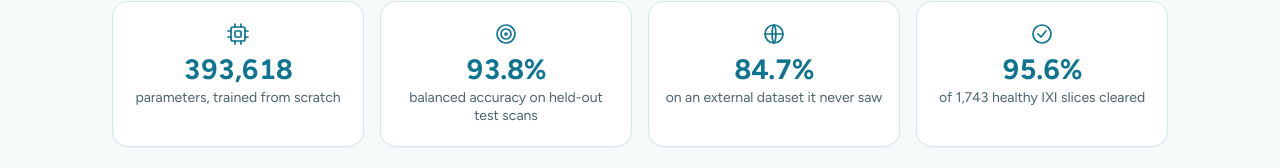
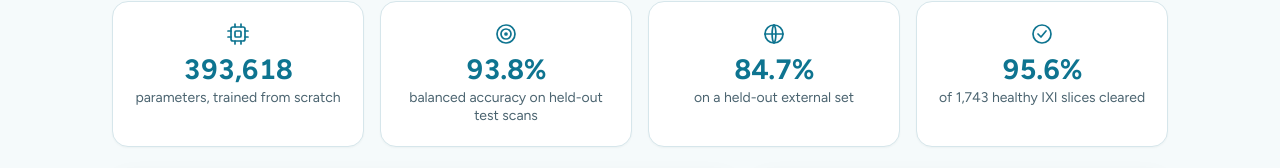
Before and after one commit to EthanAkahoshi/MRI_Brain_Tumor, a plain HTML site: page webapp/static/index.html in a window 1280 px wide. Shown: the part 319-487 px from the top of the page. Drawn offline with Linux system fonts and the light colour scheme; no server answers.

Commit message:
Add README with results, screenshots and setup; clarify external-set tile

```diff
--- a/webapp/static/index.html
+++ b/webapp/static/index.html
@@ -54,7 +54,7 @@
       <li class="stat">
         <svg class="stat-icon" viewBox="0 0 24 24" width="24" height="24" fill="none" stroke="currentColor" stroke-width="1.7" stroke-linecap="round" aria-hidden="true"><circle cx="12" cy="12" r="9"/><path d="M3 12h18M12 3c2.5 2.7 2.5 15.3 0 18M12 3c-2.5 2.7-2.5 15.3 0 18"/></svg>
         <span class="stat-value">84.7%</span>
-        <span class="stat-label">on an external dataset it never saw</span>
+        <span class="stat-label">on a held-out external set</span>
       </li>
       <li class="stat">
         <svg class="stat-icon" viewBox="0 0 24 24" width="24" height="24" fill="none" stroke="currentColor" stroke-width="1.7" stroke-linecap="round" stroke-linejoin="round" aria-hidden="true"><circle cx="12" cy="12" r="9"/><path d="m8 12 3 3 5-6"/></svg>
```
Also changed, not shown: docs/screenshots/heatmap-reveal.png (added), docs/screenshots/overview.png (added), docs/screenshots/result.png (added), 1 other file.
